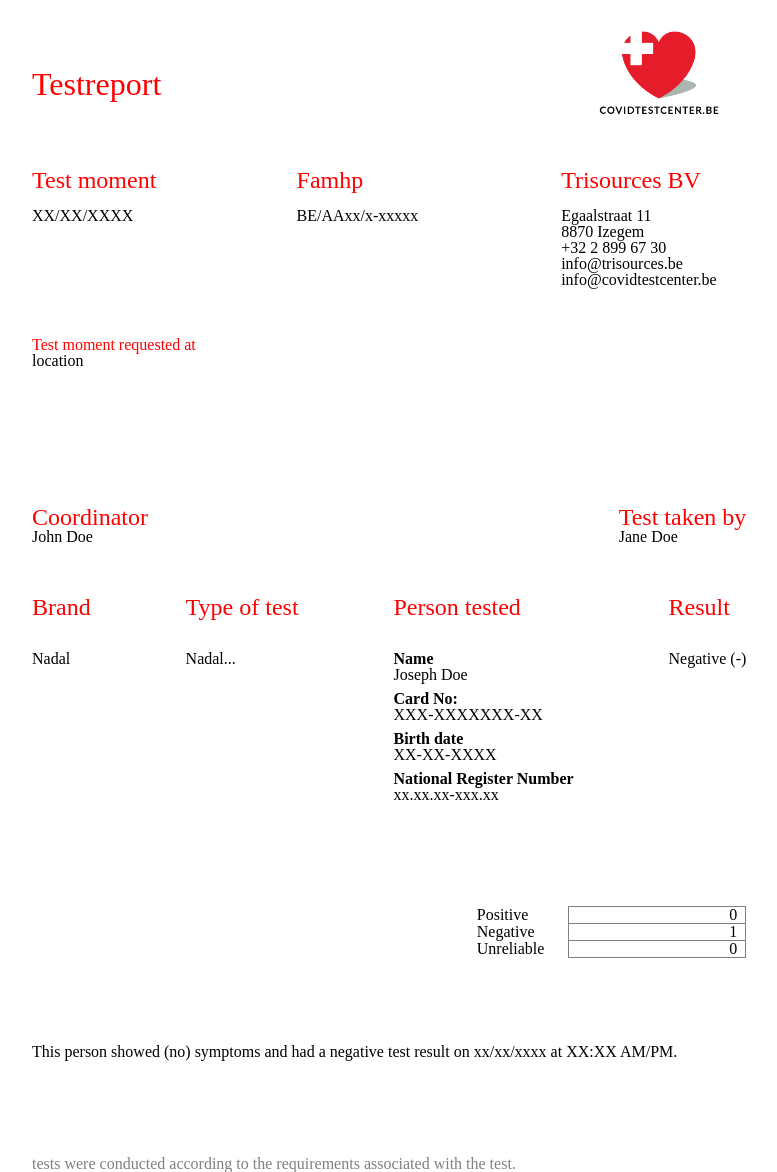
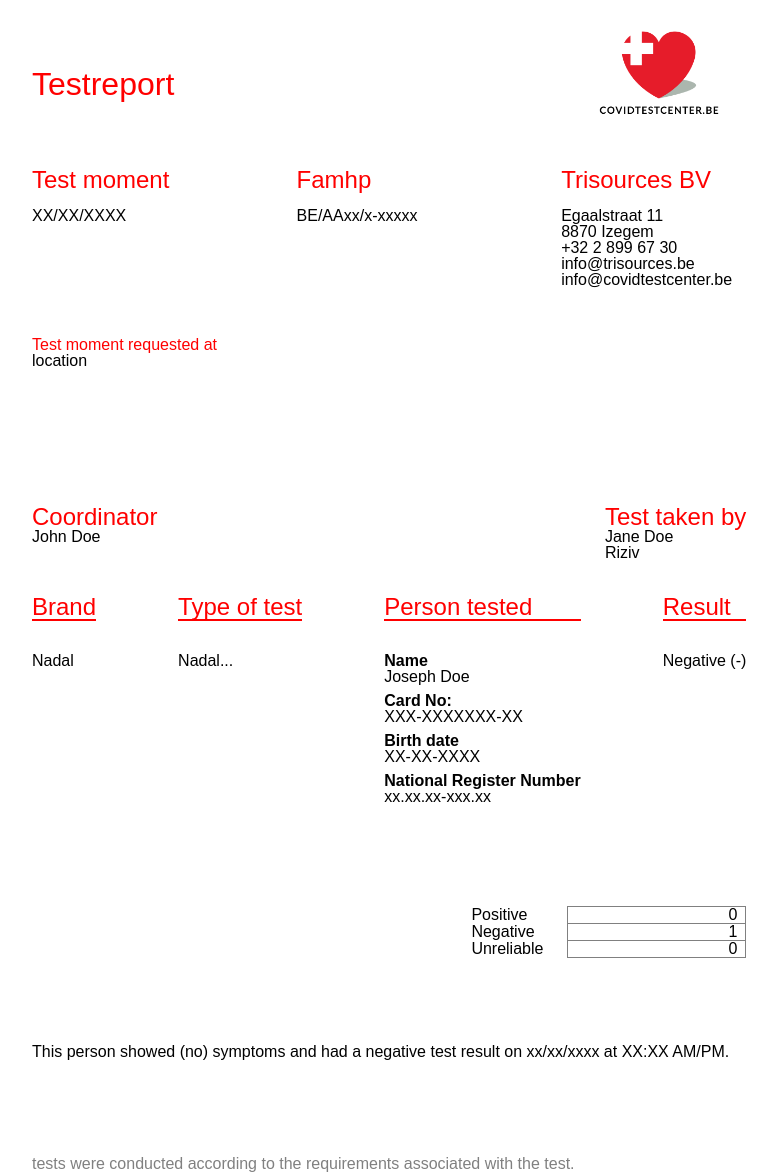
Before and after one commit to M4lucard/cert-template, a plain HTML site: page index.html in a window 1280 px wide. Shown: the whole page, without its empty margins (32-809 px from the left). Drawn offline with Linux system fonts and the light colour scheme.

Commit message:
place id on fields + "finalize CSS"

```diff
--- a/css/style.css
+++ b/css/style.css
@@ -3,12 +3,15 @@ main {
     width: 210mm;
     margin-left: 5%;
     margin-right: 5%;
+    font-family: Bahnschrift, sans-serif;
+
 }
 
-a{
+a {
     text-decoration: none;
     color: black;
 }
+
 header {
     display: flex;
     justify-content: space-between;
@@ -23,7 +26,6 @@ header > section {
 }
 
 h1, h2, h3, h4 {
-    font-family: Bahnschrift, serif;
     color: red;
 
 }
@@ -51,9 +53,11 @@ main > div:nth-child(1) > section {
 .info > section {
     width: calc(100% / 3);
 }
- .info h2{
-     margin-bottom: 1rem;
- }
+
+.info h2 {
+    margin-bottom: 1rem;
+}
+
 h2 {
     font-size: 1.5rem;
 }
@@ -87,9 +91,6 @@ h2 {
     padding-right: 10%;
 }
 
-.test_table > table {
-}
-
 .test_result {
     height: 10%;
 }
@@ -102,29 +103,30 @@ h3 {
     font-size: 1rem;
 }
 
-.test_info > section > h4 {
+.test_info h4 {
     margin-bottom: 2rem;
+    border-bottom: 2px solid red;
 
 }
 
-footer{
+footer {
     color: grey;
 }
 
-.test_table td:first-of-type{
+.test_table td:first-of-type {
     padding-right: 1.5rem;
 }
 
-.test_table td:last-of-type{
+.test_table td:last-of-type {
     padding-left: 10rem;
     border: grey solid 1px;
     padding-right: 0.5rem;
 }
 
-.test_info li>p:first-of-type{
+.test_info li > p:first-of-type {
     font-weight: bold;
 }
 
-.test_info li>p:last-of-type {
-margin-bottom: 0.5rem;
+.test_info li > p:last-of-type {
+    margin-bottom: 0.5rem;
 }
--- a/index.html
+++ b/index.html
@@ -15,11 +15,11 @@
     <div class="info">
         <section>
             <h2>Test moment</h2>
-            <p>XX/XX/XXXX</p>
+            <p id="test_date">XX/XX/XXXX</p>
         </section>
         <section>
             <h2>Famhp</h2>
-            <p>BE/AAxx/x-xxxxx</p>
+            <p id="famhp">BE/AAxx/x-xxxxx</p>
         </section>
         <section>
             <ul>
@@ -40,56 +40,57 @@
     </div>
     <div class="test_at">
         <h3>Test moment requested at</h3>
-        <p>location</p></div>
+        <p id="test_location">location</p></div>
     <div class="test_header">
         <section><h4>Coordinator</h4>
-            <p>John Doe</p></section>
+            <p id="test_coordinator">John Doe</p></section>
         <section><h4>Test taken by</h4>
-            <p>Jane Doe</p></section>
+            <p id="test_nurse">Jane Doe</p>
+        <p id="test_riziv">Riziv</p></section>
     </div>
     <div class="test_info">
         <section><h4>Brand</h4>
-            <p>Nadal</p></section>
+            <p id="test_brand">Nadal</p></section>
         <section><h4>Type of test</h4>
-            <p>Nadal...</p></section>
+            <p id="test_type">Nadal...</p></section>
         <section><h4>Person tested</h4>
             <ul>
                 <li>
                     <p>Name</p>
-                    <p>Joseph Doe</p>
+                    <p id="name">Joseph Doe</p>
                 </li>
                 <li>
                     <p>Card No:</p>
-                    <p>XXX-XXXXXXX-XX</p>
+                    <p id="card_nr">XXX-XXXXXXX-XX</p>
                 </li>
                 <li>
                     <p>Birth date</p>
-                    <p>XX-XX-XXXX</p>
+                    <p id="birth_date">XX-XX-XXXX</p>
                 </li>
                 <li><p>National Register Number</p>
-                    <p>xx.xx.xx-xxx.xx</p></li>
+                    <p id="nat_reg_nr">xx.xx.xx-xxx.xx</p></li>
             </ul>
         </section>
         <section><h4>Result</h4>
-            <p>Negative (-)</p></section>
+            <p id="test_result">Negative (-)</p></section>
     </div>
     <div class="test_table">
         <table>
             <tr>
-                <td>Positive </td>
-                <td>0</td>
+                <td>Positive</td>
+                <td id="count_positive">0</td>
             </tr>
             <tr>
-                <td>Negative </td>
-                <td>1</td>
+                <td>Negative</td>
+                <td id="count_negative">1</td>
             </tr>
             <tr>
-                <td>Unreliable </td>
-                <td>0</td>
+                <td>Unreliable</td>
+                <td id="count_unreliable">0</td>
             </tr>
         </table>
     </div>
-    <div class="test_result"><p>This person showed (no) symptoms and had a negative test result on xx/xx/xxxx at XX:XX
+    <div class="test_result"><p>This person showed <span id="symptoms">(no)</span> symptoms and had a <span id="neg_pos_test">negative</span> test result on <span id="test_result_date">xx/xx/xxxx</span> at <span id="test_time">XX:XX</span>
         AM/PM.</p></div>
     <footer>tests were conducted according to the requirements associated with the test.</footer>
 </main>
```
